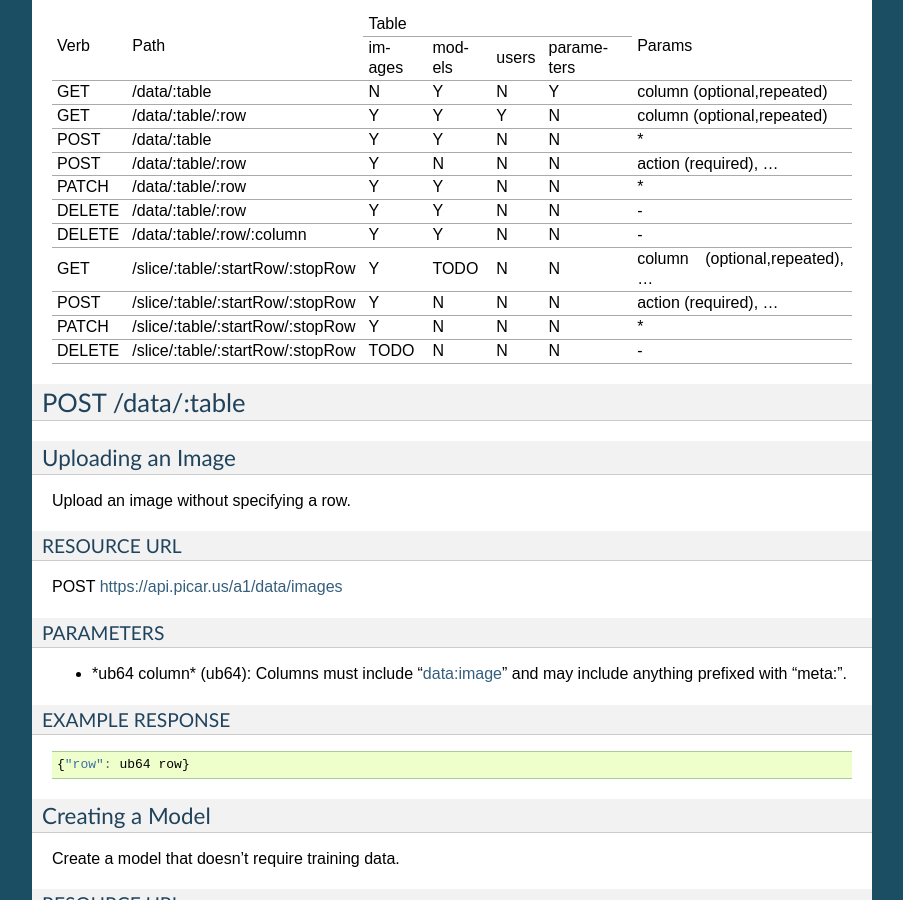
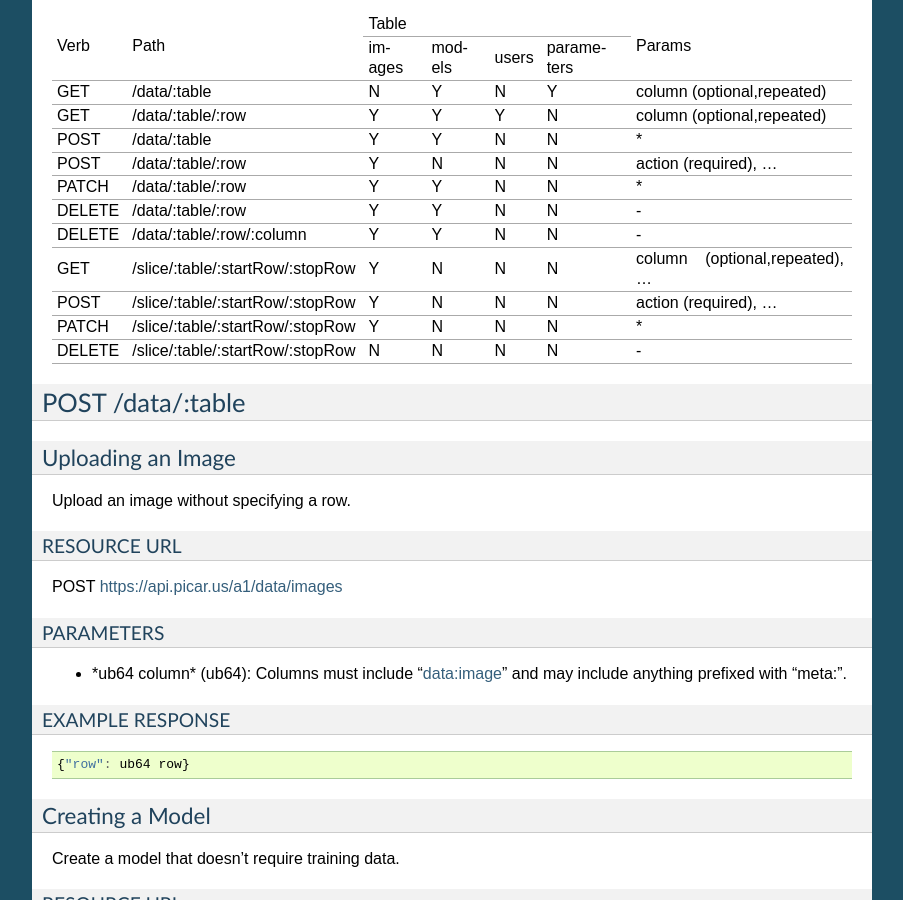
Before and after one commit to bwhite/picarus, a Sphinx documentation site: the page built from doc/index.rst, in a window 1280 px wide and 900 px high, scrolled down 5045 px. Shown: the whole window, without its empty margins (198-1101 px from the left). Built offline with Sphinx 7.4.7, drawn with Linux system fonts in a browser that asks for light colours; formulas are drawn with MathJax 3.

Commit message:
Updated
Signed-off-by: Brandyn A. White <bwhite@dappervision.com>

```diff
--- a/doc/67e373a19af13647bded/index.rst
+++ b/doc/67e373a19af13647bded/index.rst
@@ -267,13 +267,13 @@ The table below contains the data commands for Picarus.  GET/PATCH/DELETE are id
 +---------+----------------------------------+-----------+---------+---------+------------+--------------------------------+
 | DELETE  | /data/:table/:row/:column        | Y         | Y       | N       | N          | \-                             |
 +---------+----------------------------------+-----------+---------+---------+------------+--------------------------------+
-| GET     | /slice/:table/:startRow/:stopRow | Y         | TODO    | N       | N          | column (optional,repeated), ...|
+| GET     | /slice/:table/:startRow/:stopRow | Y         | N       | N       | N          | column (optional,repeated), ...|
 +---------+----------------------------------+-----------+---------+---------+------------+--------------------------------+
 | POST    | /slice/:table/:startRow/:stopRow | Y         | N       | N       | N          | action (required), ...         |
 +---------+----------------------------------+-----------+---------+---------+------------+--------------------------------+
 | PATCH   | /slice/:table/:startRow/:stopRow | Y         | N       | N       | N          | \*                             |
 +---------+----------------------------------+-----------+---------+---------+------------+--------------------------------+
-| DELETE  | /slice/:table/:startRow/:stopRow | TODO      | N       | N       | N          | \-                             |
+| DELETE  | /slice/:table/:startRow/:stopRow | N         | N       | N       | N          | \-                             |
 +---------+----------------------------------+-----------+---------+---------+------------+--------------------------------+
 
 POST /data/:table
--- a/doc/index.rst
+++ b/doc/index.rst
@@ -267,13 +267,13 @@ The table below contains the data commands for Picarus.  GET/PATCH/DELETE are id
 +---------+----------------------------------+-----------+---------+---------+------------+--------------------------------+
 | DELETE  | /data/:table/:row/:column        | Y         | Y       | N       | N          | \-                             |
 +---------+----------------------------------+-----------+---------+---------+------------+--------------------------------+
-| GET     | /slice/:table/:startRow/:stopRow | Y         | TODO    | N       | N          | column (optional,repeated), ...|
+| GET     | /slice/:table/:startRow/:stopRow | Y         | N       | N       | N          | column (optional,repeated), ...|
 +---------+----------------------------------+-----------+---------+---------+------------+--------------------------------+
 | POST    | /slice/:table/:startRow/:stopRow | Y         | N       | N       | N          | action (required), ...         |
 +---------+----------------------------------+-----------+---------+---------+------------+--------------------------------+
 | PATCH   | /slice/:table/:startRow/:stopRow | Y         | N       | N       | N          | \*                             |
 +---------+----------------------------------+-----------+---------+---------+------------+--------------------------------+
-| DELETE  | /slice/:table/:startRow/:stopRow | TODO      | N       | N       | N          | \-                             |
+| DELETE  | /slice/:table/:startRow/:stopRow | N         | N       | N       | N          | \-                             |
 +---------+----------------------------------+-----------+---------+---------+------------+--------------------------------+
 
 POST /data/:table
```
